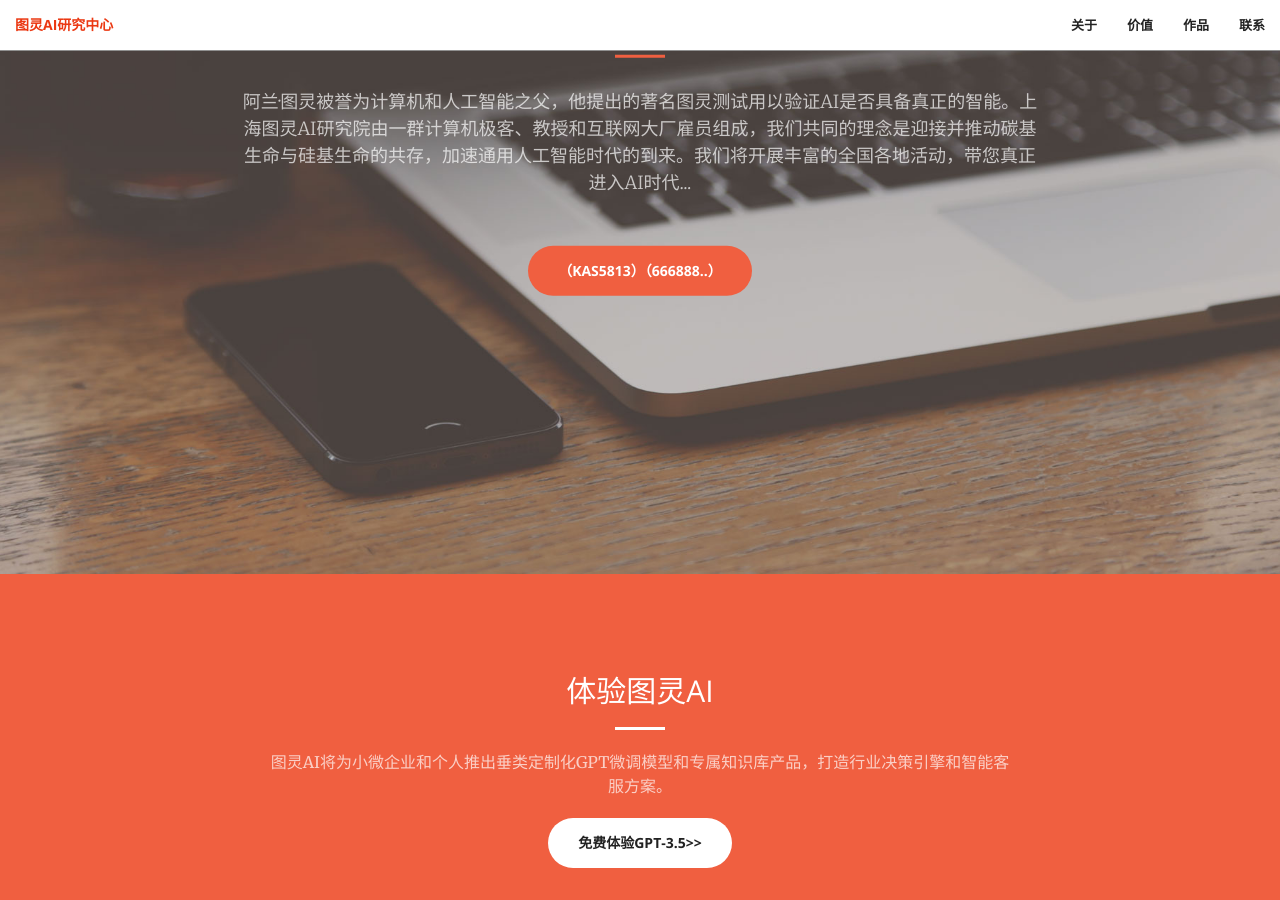
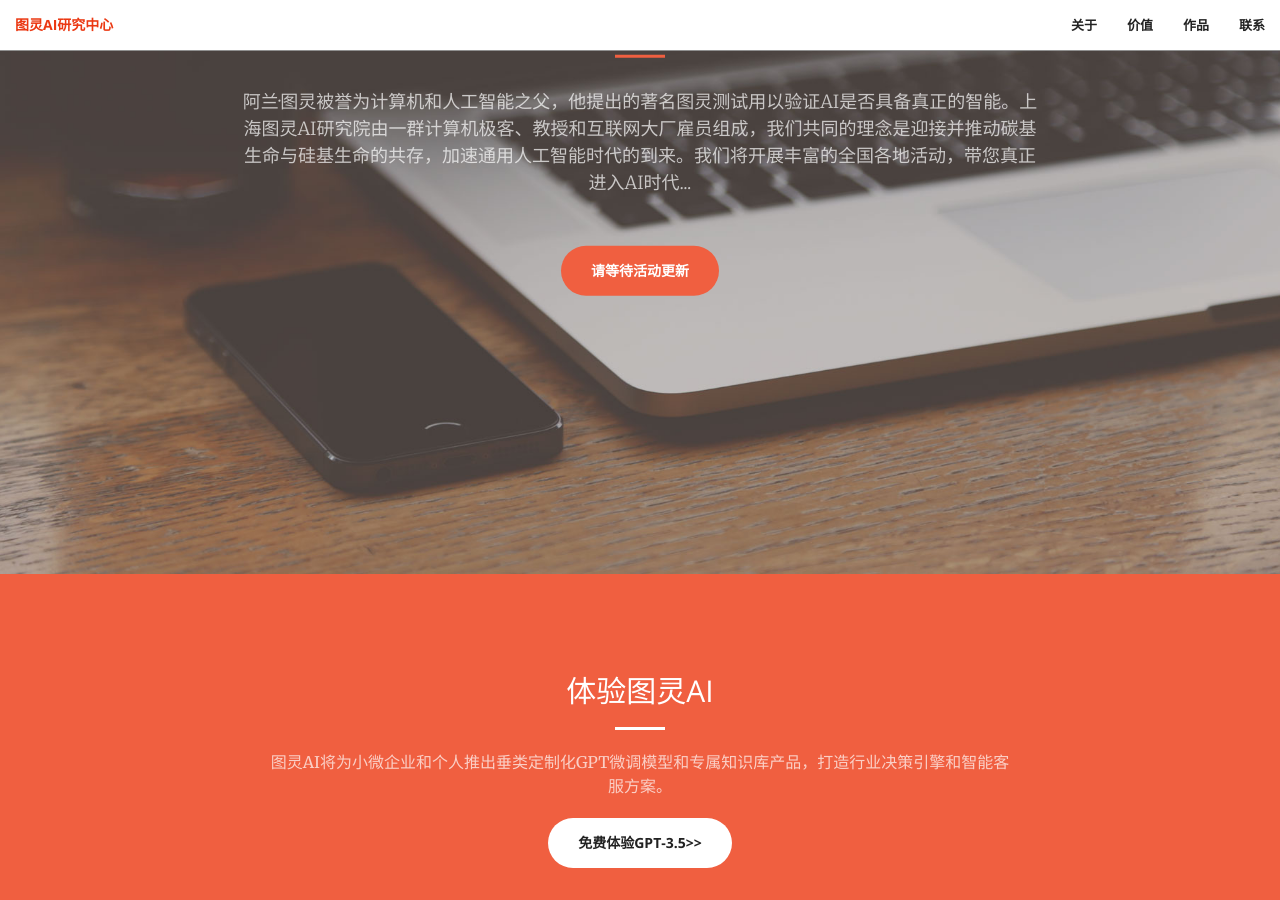
Before and after one commit to ceozyg3/ceozyg3, a Jekyll site: the page index.html, which Jekyll copies as it is, in a window 1280 px wide and 900 px high, scrolled down 326 px. Built offline with Jekyll 4.4.1, drawn with Linux system fonts in a browser that asks for light colours.

Commit message:
Update index.html

```diff
--- a/index.html
+++ b/index.html
@@ -86,7 +86,7 @@
             <h1>A I 通过图灵 助力商业变现</h1>
             <hr>
             <p>阿兰·图灵被誉为计算机和人工智能之父，他提出的著名图灵测试用以验证AI是否具备真正的智能。上海图灵AI研究院由一群计算机极客、教授和互联网大厂雇员组成，我们共同的理念是迎接并推动碳基生命与硅基生命的共存，加速通用人工智能时代的到来。我们将开展丰富的全国各地活动，带您真正进入AI时代...</p>
-            <a href="#about" class="btn btn-primary btn-xl page-scroll"><!--请等待活动更新-->（kas5813）（666888..）</a>
+            <a href="#about" class="btn btn-primary btn-xl page-scroll">请等待活动更新<!--（kas5813）（666888..）--></a>
         </div>
     </div>
 </header>
```
